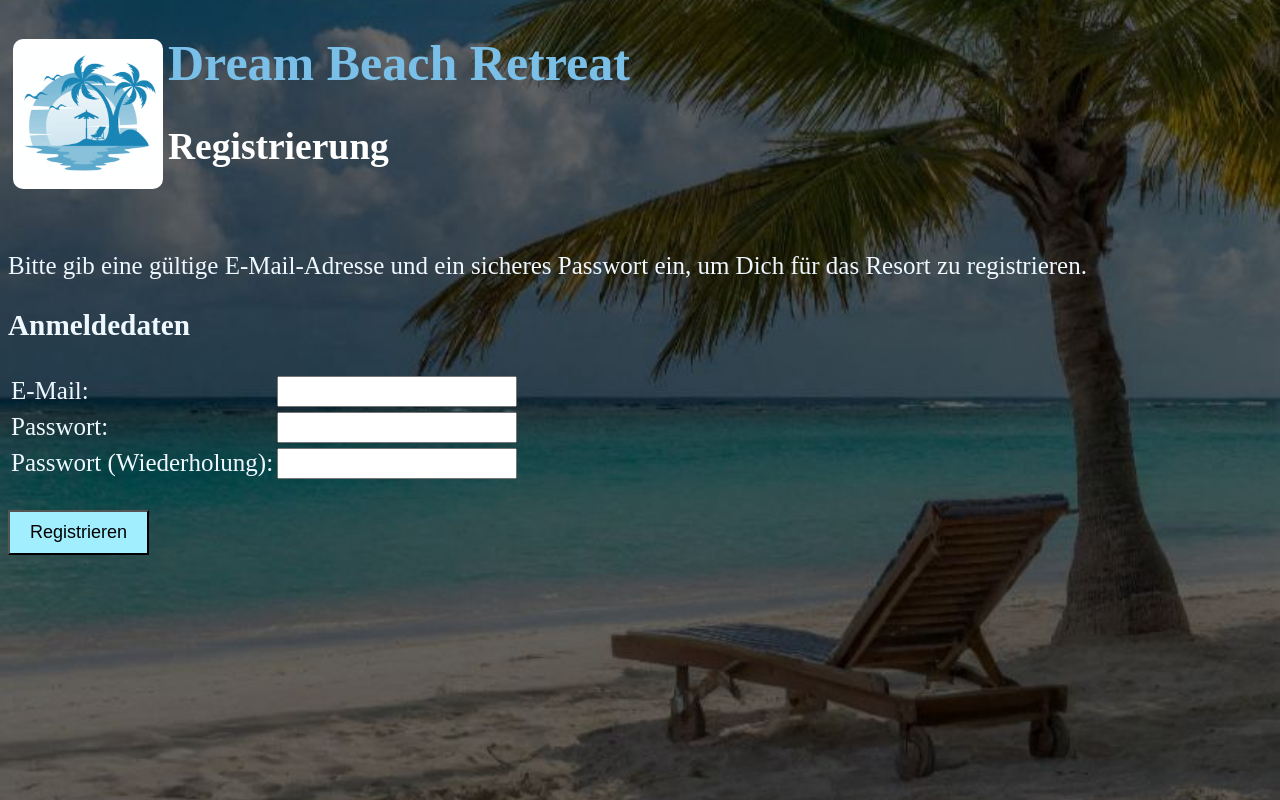
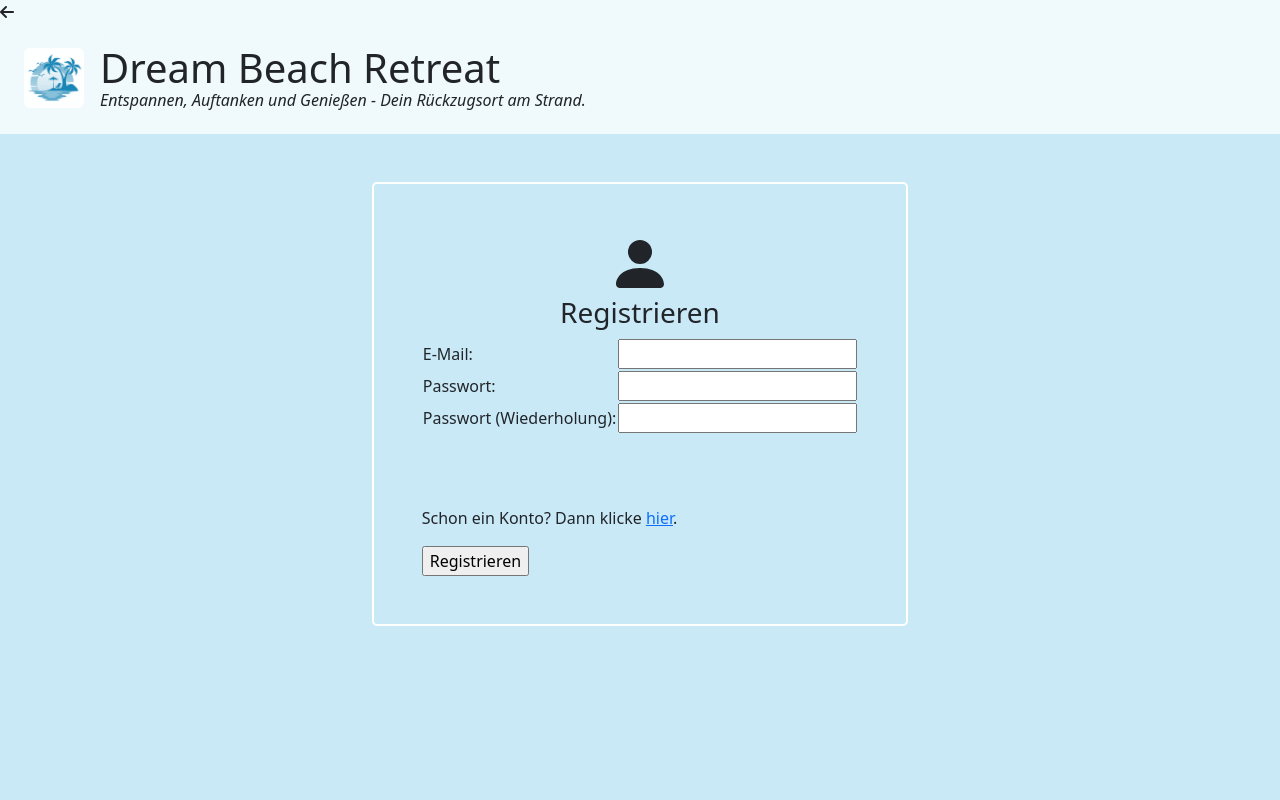
Before and after one commit to LucieSchmid/DreamBeachRetreat, a PHP site: page /registrieren.php in a window 1280 px wide. Run offline with PHP 8.4, Linux system fonts and the light colour scheme; some libraries are stand-ins or nearby versions.

Commit message:
verschönerung

```diff
--- a/registrieren.php
+++ b/registrieren.php
@@ -5,21 +5,24 @@
     <meta charset="UTF-8">
     <meta name="viewport" content="width=device-width, initial-scale=1.0">
     <title>Registrieren</title>
-    <link rel="stylesheet" type="text/css" href="standf.css">
+
+    <link href="https://cdn.jsdelivr.net/npm/bootstrap@5.3.2/dist/css/bootstrap.min.css" rel="stylesheet">
+    <script src="https://cdn.jsdelivr.net/npm/bootstrap@5.3.2/dist/js/bootstrap.bundle.min.js"></script>
+
+    <script src="https://kit.fontawesome.com/1456f04639.js" crossorigin="anonymous"></script>
+
+    <link rel="stylesheet" type="text/css" href="login.css">
 </head>
 
 <body>
-    <header>
-        <header>
-            <h1>
-                <div style="float:left; padding:5px;"> <img class="runde-ecken" src="images/logo.png" width="150" height="150" /></div>
-                Dream Beach Retreat
-            </h1>
+    <header class="hintergrund">
+        <i class="fas fa-arrow-left" data-bs-toggle="tooltip" data-bs-placement="right" title="Klicken Sie hier um zurückzukehren!" onclick="history.back()"></i>
+        <li style="display: grid; grid-template-columns: 100px; grid-template-rows: 50px 50px; padding-bottom: 10px;">
+            <a href="hauptseite.html"><img src="images/logo.png" width="60" height="60" alt="Logo" class="img-fluid rounded m-4" aligen="left" style="grid-row: 1 / 2"></a>
+            <h1 style="grid-row: 1; grid-column: 2; text-align: left; margin-top: 20px;">Dream Beach Retreat</h1>
+            <i style="grid-row: 2 ; grid-column: 2; text-align: left; margin-top: 10px; padding-top: 4px;">Entspannen, Auftanken und Genießen - Dein Rückzugsort am Strand.</i>
+        </li>
     </header>
-
-        <h2>Registrierung</h2>
-        <br>
-        <p>Bitte gib eine gültige E-Mail-Adresse und ein sicheres Passwort ein, um Dich für das Resort zu registrieren.</p>
 
     <?php
 
@@ -69,9 +72,19 @@
     }
     ?>
 
+
+
+    <div class="p-5 h-100 d-flex align-items-center justify-content-center">
+        <div class="p-5 border1">
+            <div class="h-100 d-flex align-items-center justify-content-center">
+                <svg xmlns="http://www.w3.org/2000/svg" width="64" height="64" fill="currentColor" class="bi bi-person-fill" viewBox="0 0 16 16">
+                    <path d="M3 14s-1 0-1-1 1-4 6-4 6 3 6 4-1 1-1 1zm5-6a3 3 0 1 0 0-6 3 3 0 0 0 0 6" />
+                </svg>
+            </div>
+            <div class="h-100 d-flex align-items-center justify-content-center">
+                <h3>Registrieren</h3>
+            </div>
             <form method="post" action="<?php echo $_SERVER['SCRIPT_NAME']; ?>">
-
-            <h3>Anmeldedaten</h3>
                 <table>
                     <tr>
                         <td><label for="email">E-Mail:</label></td>
@@ -80,11 +93,10 @@
                                                                                                     } ?>">
                         </td>
                     </tr>
-
                     <tr>
                         <td><label for="passwort">Passwort:</label></td>
                         <td><input type="password" class="larger-input" id="passwort" name="passwort"></td>
-
+                    </tr>
                     <tr>
                         <td><label for="passwortWH">Passwort (Wiederholung):</label></td>
                         <td><input type="password" class="larger-input" id="passwortWH" name="passwortWH"></td>
@@ -92,9 +104,13 @@
                 </table>
 
                 <br>
-
+                <div>
+                    <p class="mt-5">Schon ein Konto? Dann klicke <a href="login.php">hier</a>.</p>
+                </div>
                 <input type="submit" value="Registrieren" name="registrieren" class="button">
             </form>
+        </div>
+    </div>
 </body>
 
 </html>
```
Also changed, not shown: login.php (+3 -9 lines). Lines whose indentation alone changed are shown as unchanged.
